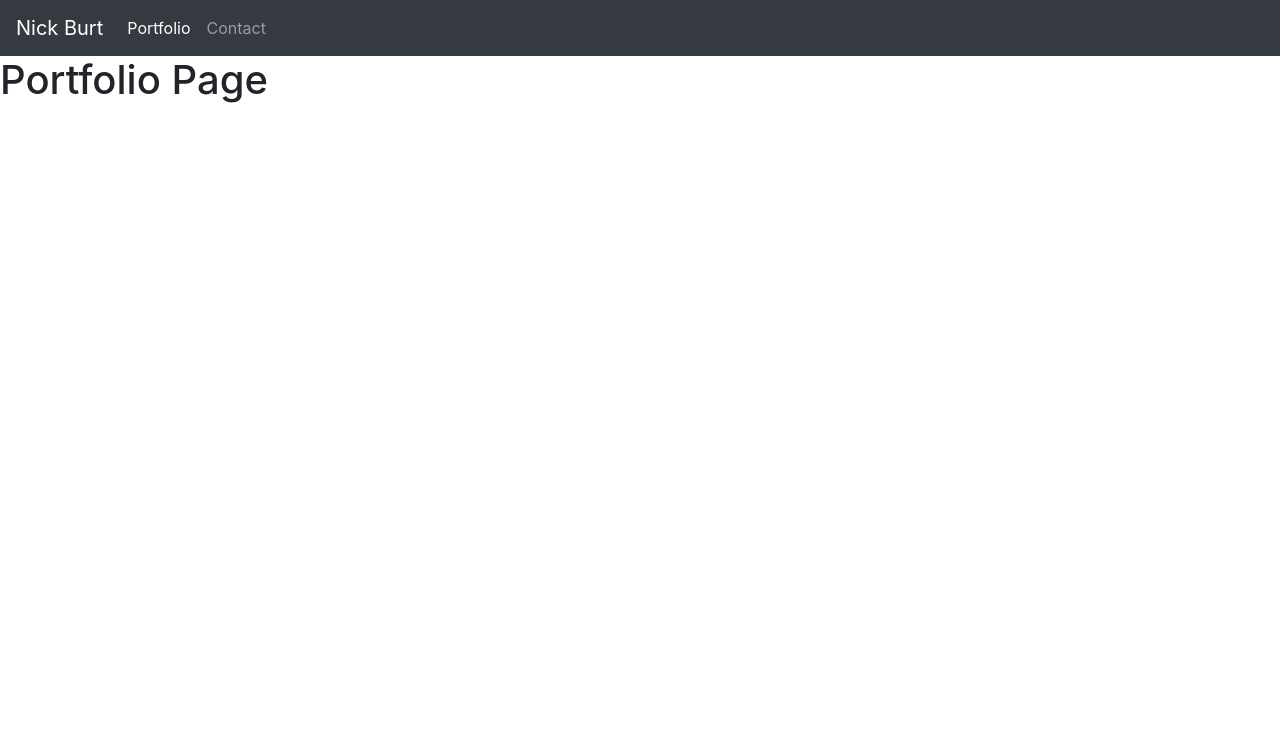
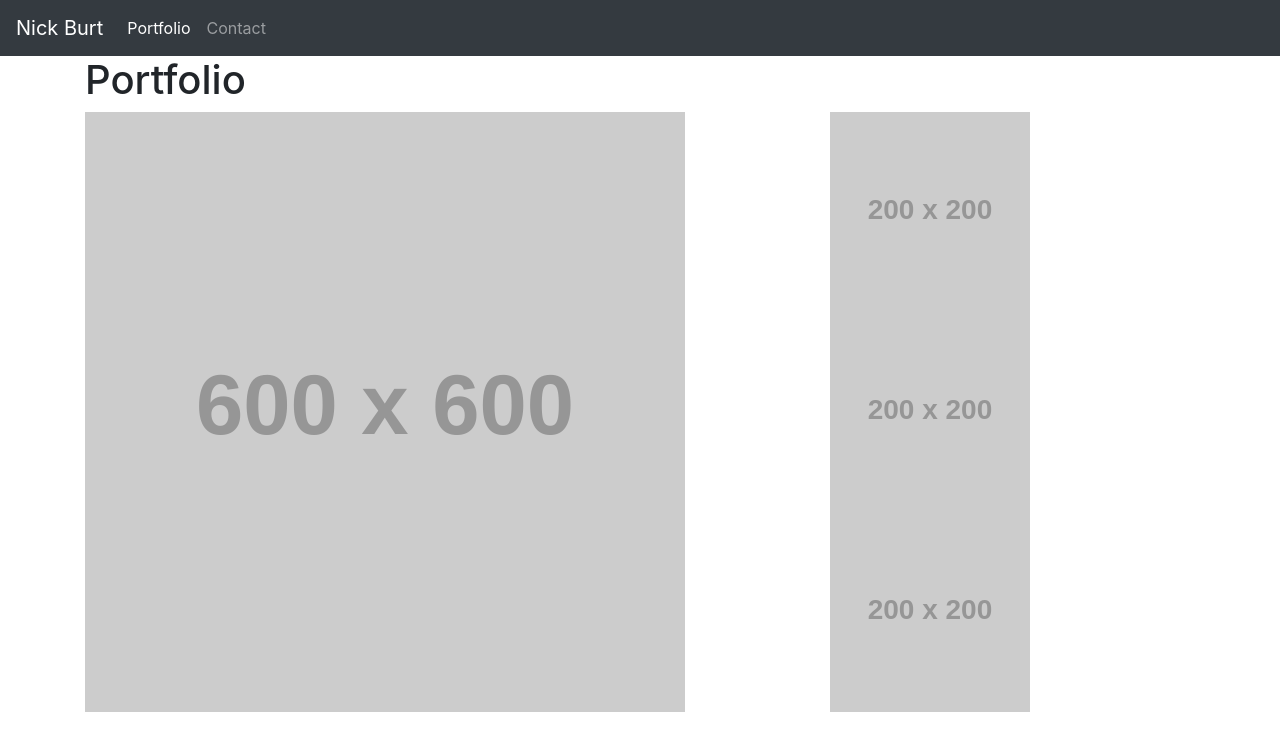
Before and after one commit to nbur4556/responsive-portfolio, a plain HTML site: page portfolio.html in a window 1280 px wide. Drawn offline with nearby package versions, Linux system fonts and the light colour scheme; placeholder pictures from the web are drawn by us.

Commit message:
set up layout for portfolio page

```diff
--- a/portfolio.html
+++ b/portfolio.html
@@ -28,7 +28,22 @@
             </ul>
         </nav>
 
-        <h1>Portfolio Page</h1>
+        <!-- Main Content -->
+
+        <article class="container">
+            <h1>Portfolio</h1>
+
+            <!-- Layout for a single project -->
+            <section class="row">
+                <section class="col-md-8"><img src="https://via.placeholder.com/600" /></section>
+                <section class="col-md-4">
+                    <section class="row"><img src="https://via.placeholder.com/200" /></section>
+                    <section class="row"><img src="https://via.placeholder.com/200" /></section>
+                    <section class="row"><img src="https://via.placeholder.com/200" /></section>
+                </section>
+            </section>
+
+        </article>
 
         <!-- JS Scripts -->
         <script src="https://code.jquery.com/jquery-3.5.1.slim.min.js"
```
